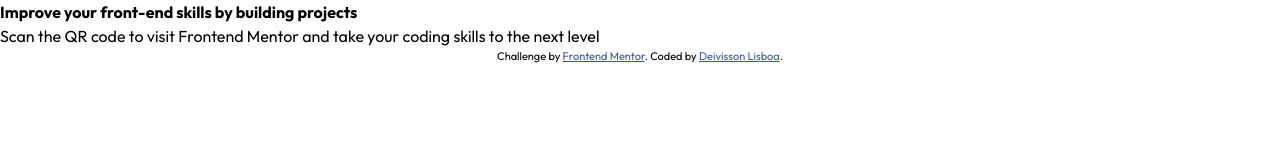
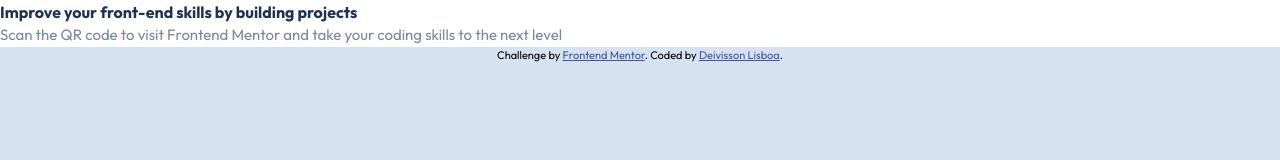
Before and after one commit to DeivissonLisboa/frontend-mentor-qr-code-component, a plain HTML site: page index.html in a window 1280 px wide. Drawn offline with Linux system fonts and the light colour scheme.

Commit message:
Add utility classes

```diff
--- a/index.html
+++ b/index.html
@@ -28,11 +28,15 @@
   </head>
   <body>
     <div class="card">
-      <h4 class="">Improve your front-end skills by building projects</h4>
-      <p class="">
-        Scan the QR code to visit Frontend Mentor and take your coding skills to
-        the next level
-      </p>
+      <div>
+        <h4 class="clr-primary-500">
+          Improve your front-end skills by building projects
+        </h4>
+        <p class="fs-400 clr-primary-400">
+          Scan the QR code to visit Frontend Mentor and take your coding skills
+          to the next level
+        </p>
+      </div>
     </div>
 
     <div class="attribution">
--- a/src/style.css
+++ b/src/style.css
@@ -90,8 +90,27 @@ select {
 
 body {
   font-family: "Outfit", sans-serif;
+  background-color: var(--clr-neutral-400);
 }
 
 /* components */
+.card {
+  background-color: var(--clr-neutral-300);
+}
 
 /* utility */
+.fs-400 {
+  font-size: var(--fs-400);
+}
+
+.clr-neutral-400 {
+  color: var(--clr-neutral-400);
+}
+
+.clr-primary-400 {
+  color: var(--clr-primary-400);
+}
+
+.clr-primary-500 {
+  color: var(--clr-primary-500);
+}
```
